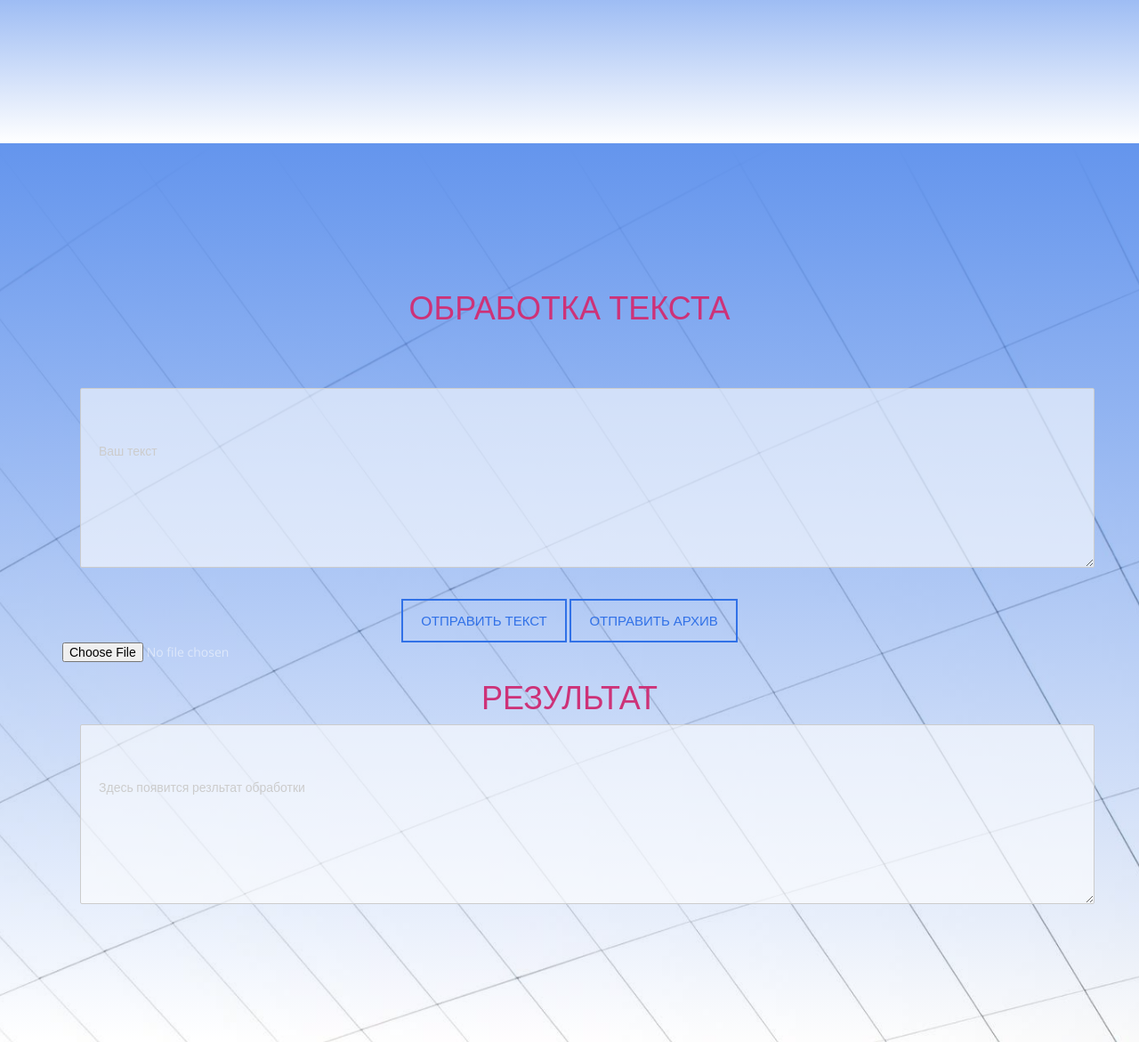
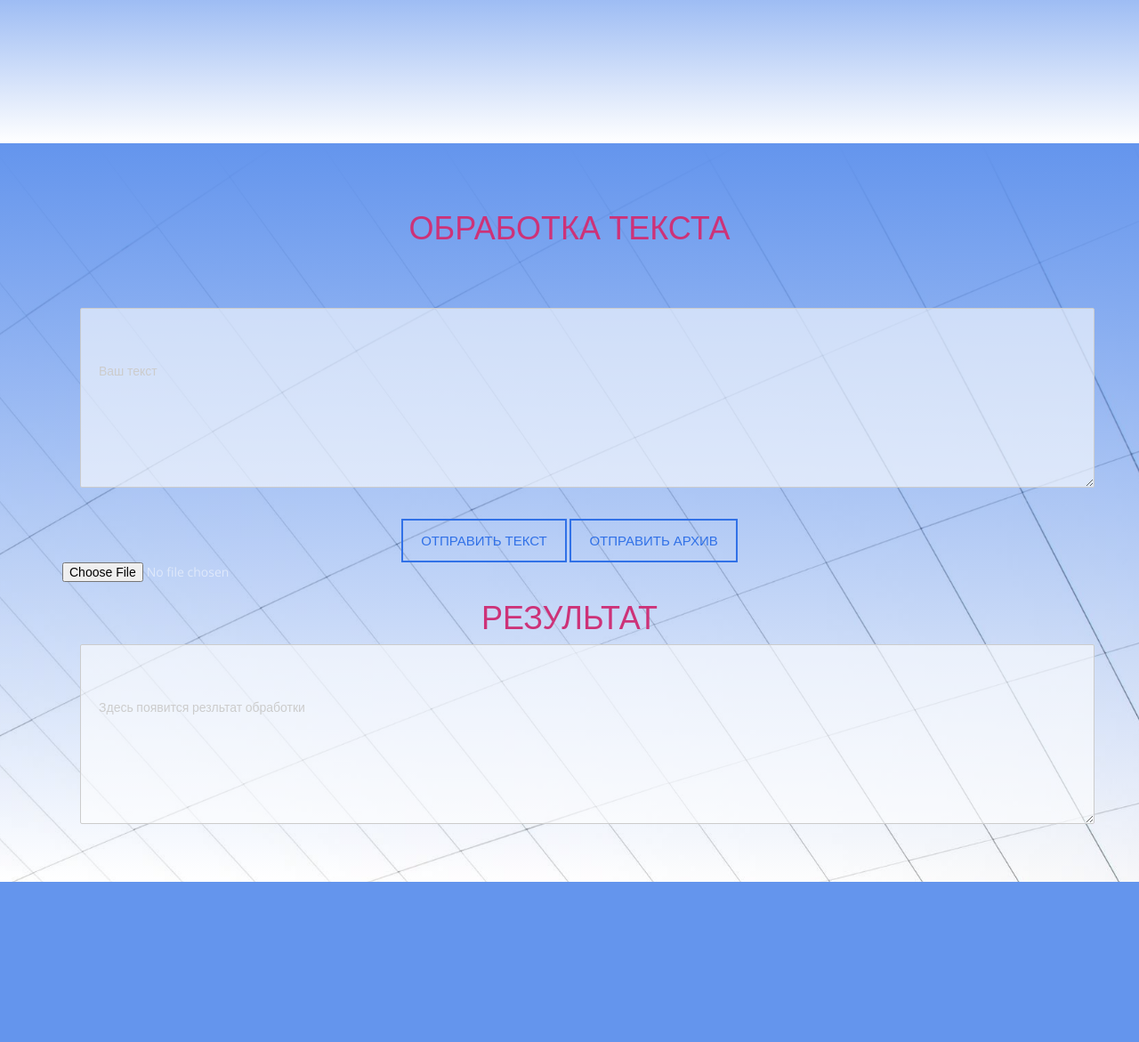
Before and after one commit to uliana-sentsova/NER, a Flask app: page / in a window 1280 px wide. Shown: the part 1522-2693 px from the top of the page at 89% size. After the commit the page ends 2513 px from the top, so only its background shows below. Run offline with Flask 2, Linux system fonts and the light colour scheme; parts of the project's set-up code (start-up, migrations or seed data) failed here and were passed over; some libraries are stand-ins or nearby versions.

Commit message:
padding corrected

```diff
--- a/static/css/style.css
+++ b/static/css/style.css
@@ -268,7 +268,7 @@ header .intro-text {
 }
 
 #contact .overlay {
-	padding: 120px 0;
+	padding: 30px 0;
 	/* Permalink - use to edit and share this gradient: http://colorzilla.com/gradient-editor/#053740+0,053740+100&1+0,0.6+100 */
 	background: -moz-linear-gradient(top, rgba(100,149,237,1) 0%, rgba(100,149,237,0) 100%); /* FF3.6-15 */
 	background: -webkit-linear-gradient(top, rgba(100,149,237,1) 0%, rgba(100,149,237,0) 100%); /* Chrome10-25,Safari5.1-6 */
```
